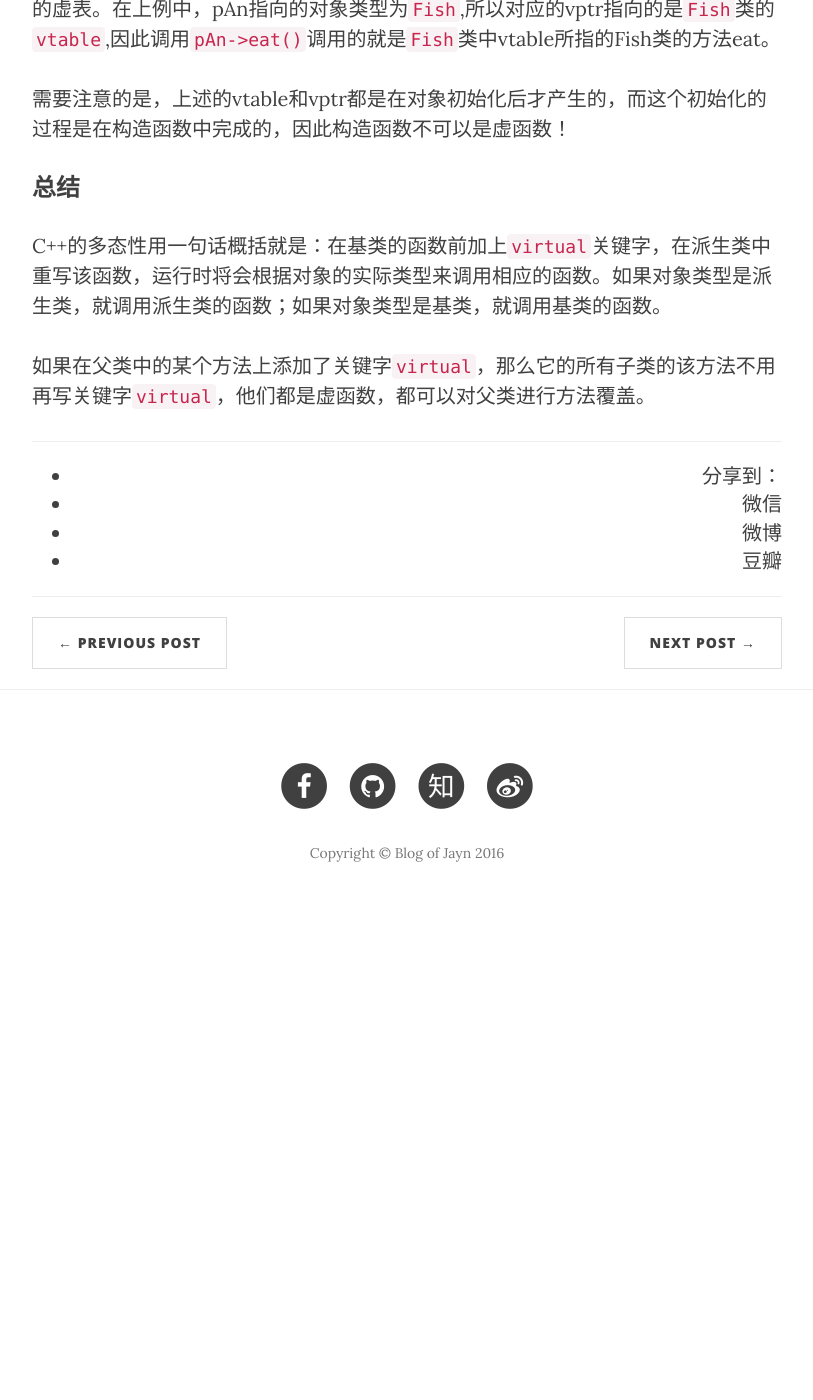
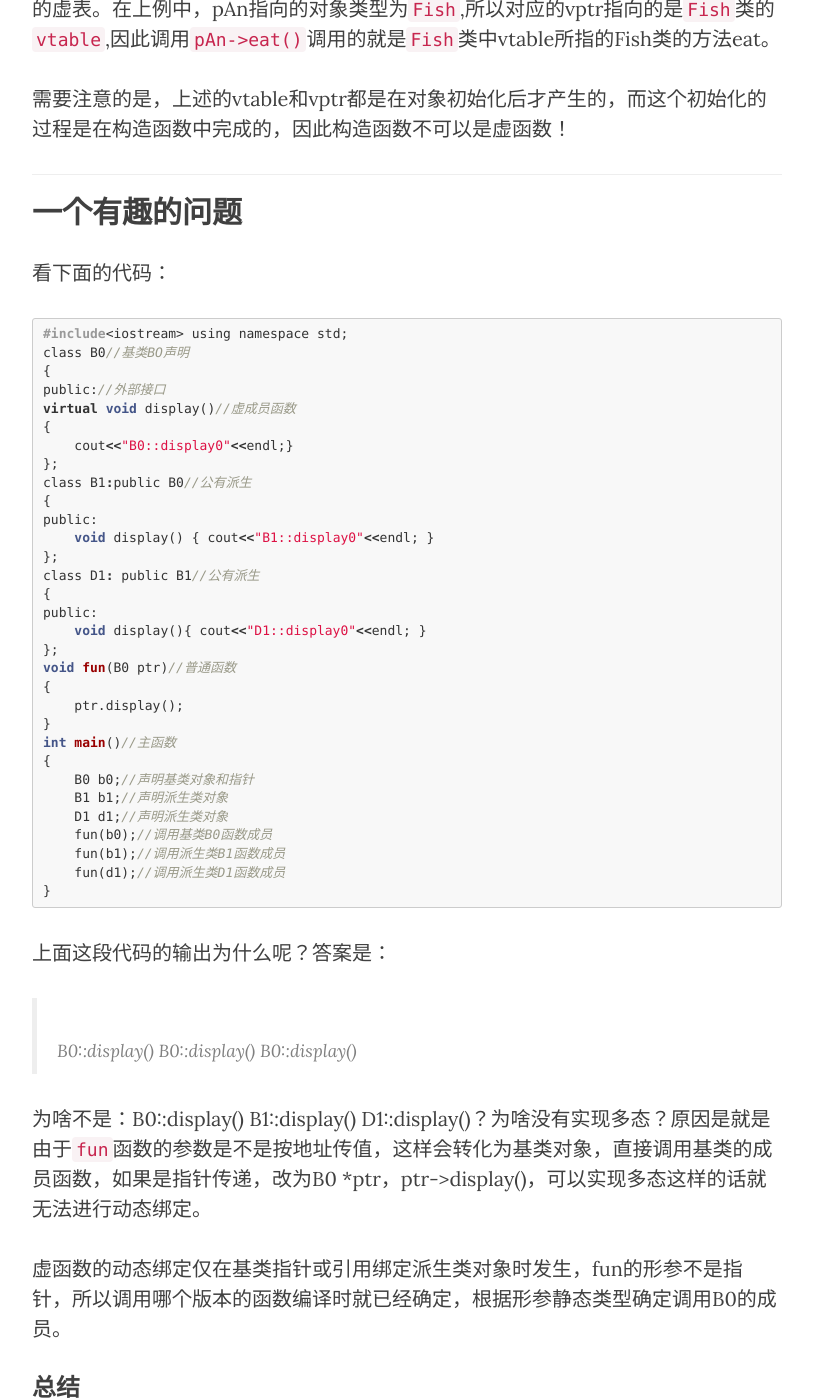
Before and after one commit to JayYangSS/JayYangSS.github.io, a Jekyll site: the page built from _posts/2016-02-12-CPlusPlus-Polymorphism.markdown, in a window 1280 px wide and 1400 px high, scrolled down 2041 px. Shown: the whole window, without its empty margins (233-1046 px from the left). Built offline with Jekyll 4.4.1, drawn with Linux system fonts in a browser that asks for light colours; nearby versions of some CDN libraries; comment, search, counter and statistics services are not loaded; before the commit the page ends 2970 px from its top, so only the background shows below that.

Commit message:
add the content on C++ Polynomism

```diff
--- a/_posts/2016-02-12-CPlusPlus-Polymorphism.markdown
+++ b/_posts/2016-02-12-CPlusPlus-Polymorphism.markdown
@@ -70,7 +70,54 @@ int main(){
 
 需要注意的是，上述的vtable和vptr都是在对象初始化后才产生的，而这个初始化的过程是在构造函数中完成的，因此构造函数不可以是虚函数！
 
+---
 
+## 一个有趣的问题
+
+看下面的代码：
+
+{% highlight c %}
+#include<iostream>
+using namespace std;
+class B0//基类BO声明
+{
+public://外部接口
+virtual void display()//虚成员函数
+{
+    cout<<"B0::display0"<<endl;}
+};
+class B1:public B0//公有派生
+{
+public:
+    void display() { cout<<"B1::display0"<<endl; }
+};
+class D1: public B1//公有派生
+{
+public:
+    void display(){ cout<<"D1::display0"<<endl; }
+};
+void fun(B0 ptr)//普通函数
+{
+    ptr.display();
+}
+int main()//主函数
+{
+    B0 b0;//声明基类对象和指针
+    B1 b1;//声明派生类对象
+    D1 d1;//声明派生类对象
+    fun(b0);//调用基类B0函数成员
+    fun(b1);//调用派生类B1函数成员
+    fun(d1);//调用派生类D1函数成员
+}
+{% endhighlight %}
+
+上面这段代码的输出为什么呢？答案是：
+
+>B0::display() B0::display() B0::display()
+
+为啥不是：B0::display() B1::display() D1::display()？为啥没有实现多态？原因是就是由于`fun`函数的参数是不是按地址传值，这样会转化为基类对象，直接调用基类的成员函数，如果是指针传递，改为B0 *ptr，ptr->display()，可以实现多态这样的话就无法进行动态绑定。
+
+虚函数的动态绑定仅在基类指针或引用绑定派生类对象时发生，fun的形参不是指针，所以调用哪个版本的函数编译时就已经确定，根据形参静态类型确定调用B0的成员。
 
 ### 总结
 
```
